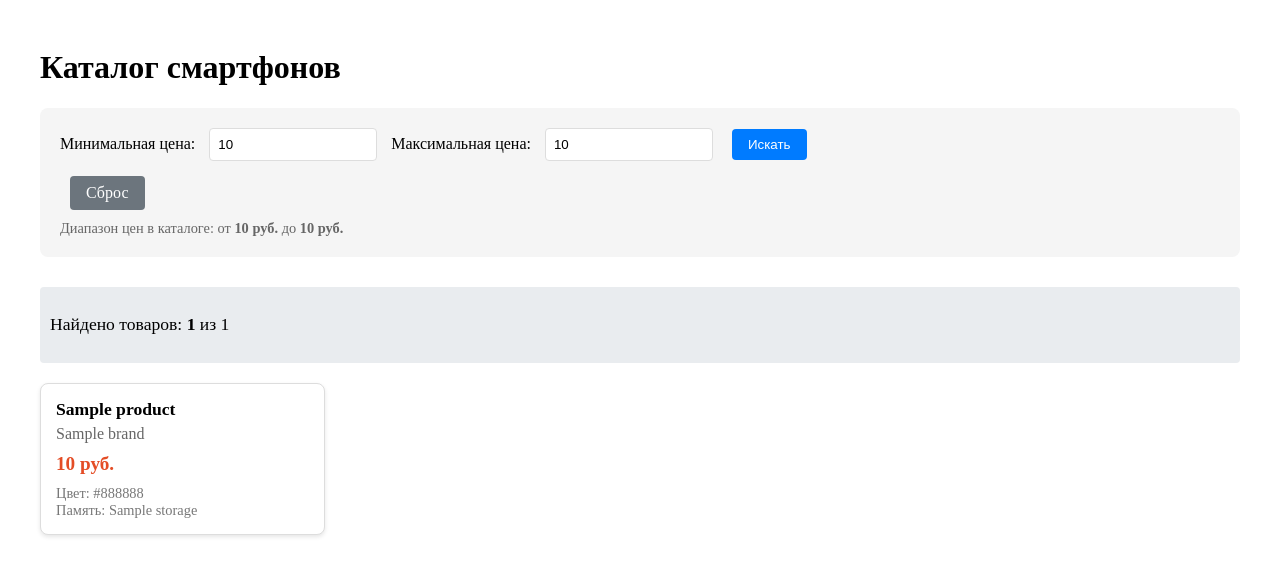
After one commit to AriNeyvert/web-back-labs, a Flask app: template templates/lab3/products.html in a window 1280 px wide. The commit adds this page. Shown: the top 576 px of the page. Run offline with Flask 3, Linux system fonts and the light colour scheme; the template is opened without the code that fills it: most values are stand-ins (such as "Sample title", 1, 10 or a date in 2020).

Commit message:
Каталог смартфонов

```diff
--- a/lab3.py
+++ b/lab3.py
@@ -1,7 +1,31 @@
 from flask import Blueprint, render_template, request, make_response, redirect
 from datetime import datetime
+
 lab3 = Blueprint('lab3', __name__)
 
+# Список товаров (смартфоны)
+products = [
+    {"id": 1, "name": "iPhone 15 Pro", "brand": "Apple", "price": 99990, "color": "Титановый", "storage": "128GB"},
+    {"id": 2, "name": "Samsung Galaxy S24", "brand": "Samsung", "price": 79990, "color": "Черный", "storage": "256GB"},
+    {"id": 3, "name": "Xiaomi 14", "brand": "Xiaomi", "price": 59990, "color": "Белый", "storage": "256GB"},
+    {"id": 4, "name": "Google Pixel 8 Pro", "brand": "Google", "price": 89990, "color": "Серый", "storage": "128GB"},
+    {"id": 5, "name": "OnePlus 12", "brand": "OnePlus", "price": 64990, "color": "Зеленый", "storage": "256GB"},
+    {"id": 6, "name": "iPhone 14", "brand": "Apple", "price": 69990, "color": "Синий", "storage": "128GB"},
+    {"id": 7, "name": "Samsung Galaxy A54", "brand": "Samsung", "price": 34990, "color": "Фиолетовый", "storage": "128GB"},
+    {"id": 8, "name": "Xiaomi Redmi Note 13", "brand": "Xiaomi", "price": 24990, "color": "Черный", "storage": "128GB"},
+    {"id": 9, "name": "Realme 11 Pro+", "brand": "Realme", "price": 32990, "color": "Золотой", "storage": "256GB"},
+    {"id": 10, "name": "Nothing Phone 2", "brand": "Nothing", "price": 45990, "color": "Белый", "storage": "128GB"},
+    {"id": 11, "name": "iPhone 15 Pro Max", "brand": "Apple", "price": 129990, "color": "Титановый", "storage": "256GB"},
+    {"id": 12, "name": "Samsung Galaxy Z Flip5", "brand": "Samsung", "price": 99990, "color": "Сиреневый", "storage": "256GB"},
+    {"id": 13, "name": "Google Pixel 7a", "brand": "Google", "price": 44990, "color": "Голубой", "storage": "128GB"},
+    {"id": 14, "name": "Xiaomi Poco X6 Pro", "brand": "Xiaomi", "price": 29990, "color": "Желтый", "storage": "256GB"},
+    {"id": 15, "name": "Sony Xperia 5 V", "brand": "Sony", "price": 79990, "color": "Черный", "storage": "128GB"},
+    {"id": 16, "name": "Motorola Edge 40", "brand": "Motorola", "price": 39990, "color": "Зеленый", "storage": "256GB"},
+    {"id": 17, "name": "Honor Magic 5 Pro", "brand": "Honor", "price": 59990, "color": "Бирюзовый", "storage": "512GB"},
+    {"id": 18, "name": "iPhone SE 2022", "brand": "Apple", "price": 42990, "color": "Красный", "storage": "64GB"},
+    {"id": 19, "name": "Samsung Galaxy S23 FE", "brand": "Samsung", "price": 54990, "color": "Кремовый", "storage": "128GB"},
+    {"id": 20, "name": "Xiaomi 13T", "brand": "Xiaomi", "price": 49990, "color": "Черный", "storage": "256GB"}
+]
 
 @lab3.route('/lab3/')
 def lab():
@@ -231,3 +255,76 @@ def ticket_result():
                          insurance=insurance_display,
                          ticket_type=ticket_type,
                          total_price=total_price)
+
+
+@lab3.route('/lab3/products')
+def products_page():
+    # Получаем минимальную и максимальную цену из всех товаров
+    min_price_all = min(product['price'] for product in products)
+    max_price_all = max(product['price'] for product in products)
+
+    # Получаем значения из формы
+    min_price = request.args.get('min_price')
+    max_price = request.args.get('max_price')
+
+    # Обработка кнопки сброса
+    if request.args.get('reset'):
+        resp = make_response(redirect('/lab3/products'))
+        resp.delete_cookie('products_min_price')
+        resp.delete_cookie('products_max_price')
+        return resp
+
+    # Если форма отправлена, сохраняем значения в куки
+    if min_price is not None or max_price is not None:
+        resp = make_response(redirect('/lab3/products'))
+        if min_price:
+            resp.set_cookie('products_min_price', min_price)
+        else:
+            resp.delete_cookie('products_min_price')
+        if max_price:
+            resp.set_cookie('products_max_price', max_price)
+        else:
+            resp.delete_cookie('products_max_price')
+        return resp
+
+    # Если форма не отправлена, берем значения из куки
+    min_price = request.cookies.get('products_min_price')
+    max_price = request.cookies.get('products_max_price')
+
+    # Фильтрация товаров
+    filtered_products = products
+
+    if min_price or max_price:
+        try:
+            min_val = float(min_price) if min_price else min_price_all
+            max_val = float(max_price) if max_price else max_price_all
+
+            # Если пользователь перепутал min и max, меняем их местами
+            if min_val > max_val:
+                min_val, max_val = max_val, min_val
+
+            filtered_products = [
+                product for product in products
+                if min_val <= product['price'] <= max_val
+            ]
+        except ValueError:
+            # Если введены некорректные значения, показываем все товары
+            filtered_products = products
+
+    return render_template('lab3/products.html',
+                         products=filtered_products,
+                         min_price=min_price,
+                         max_price=max_price,
+                         min_price_all=min_price_all,
+                         max_price_all=max_price_all,
+                         products_count=len(filtered_products),
+                         all_products_count=len(products))
+
+
+@lab3.route('/lab3/products_reset')
+def products_reset():
+    """Очистка фильтров и показ всех товаров"""
+    resp = make_response(redirect('/lab3/products'))
+    resp.delete_cookie('products_min_price')
+    resp.delete_cookie('products_max_price')
+    return resp
--- a/templates/lab3/lab3.html
+++ b/templates/lab3/lab3.html
@@ -42,6 +42,7 @@
         <li><a href="/lab3/order">Заказ</a></li>
         <li><a href="/lab3/settings">Цвет текста</a></li>
         <li><a href="/lab3/ticket_result">Железнодорожный билет</a></li>
+        <li><a href="/lab3/products">Список товаров</a></li>
     </ol>
 
     <div>
--- /dev/null
+++ b/templates/lab3/products.html
@@ -0,0 +1,159 @@
+<!DOCTYPE html>
+<html>
+<head>
+    <title>Каталог товаров</title>
+    <style>
+        .products-container {
+            max-width: 1200px;
+            margin: 0 auto;
+            padding: 20px;
+        }
+        .filter-form {
+            background: #f5f5f5;
+            padding: 20px;
+            border-radius: 8px;
+            margin-bottom: 30px;
+        }
+        .filter-form input {
+            padding: 8px;
+            margin: 0 10px;
+            border: 1px solid #ddd;
+            border-radius: 4px;
+            width: 150px;
+        }
+        .filter-form button {
+            padding: 8px 16px;
+            margin: 0 5px;
+            border: none;
+            border-radius: 4px;
+            cursor: pointer;
+        }
+        .search-btn {
+            background: #007bff;
+            color: white;
+        }
+        .reset-btn {
+            background: #6c757d;
+            color: white;
+        }
+        .reset-link {
+            display: inline-block;
+            padding: 8px 16px;
+            background: #6c757d;
+            color: white;
+            text-decoration: none;
+            border-radius: 4px;
+            margin-left: 10px;
+        }
+        .products-grid {
+            display: grid;
+            grid-template-columns: repeat(auto-fill, minmax(280px, 1fr));
+            gap: 20px;
+        }
+        .product-card {
+            border: 1px solid #ddd;
+            border-radius: 8px;
+            padding: 15px;
+            background: white;
+            box-shadow: 0 2px 4px rgba(0,0,0,0.1);
+        }
+        .product-name {
+            font-weight: bold;
+            font-size: 1.1em;
+            margin-bottom: 5px;
+        }
+        .product-brand {
+            color: #666;
+            margin-bottom: 5px;
+        }
+        .product-price {
+            color: #e44d26;
+            font-weight: bold;
+            font-size: 1.2em;
+            margin: 10px 0;
+        }
+        .product-details {
+            font-size: 0.9em;
+            color: #777;
+        }
+        .results-info {
+            margin-bottom: 20px;
+            font-size: 1.1em;
+            padding: 10px;
+            background: #e9ecef;
+            border-radius: 4px;
+        }
+        .no-products {
+            text-align: center;
+            padding: 40px;
+            color: #666;
+            font-size: 1.2em;
+        }
+        .price-range-info {
+            margin-top: 10px;
+            font-size: 0.9em;
+            color: #666;
+        }
+    </style>
+</head>
+<body>
+    <div class="products-container">
+        <h1>Каталог смартфонов</h1>
+
+        <div class="filter-form">
+            <form method="get" action="/lab3/products">
+                <label>Минимальная цена:</label>
+                <input type="number" name="min_price" value="{{ min_price or '' }}"
+                       placeholder="{{ min_price_all }}" min="0" step="100">
+
+                <label>Максимальная цена:</label>
+                <input type="number" name="max_price" value="{{ max_price or '' }}"
+                       placeholder="{{ max_price_all }}" min="0" step="100">
+
+                <button type="submit" class="search-btn">Искать</button>
+            </form>
+
+            <div style="margin-top: 15px;">
+                <a href="/lab3/products_reset" class="reset-link">Сброс</a>
+            </div>
+
+            <div class="price-range-info">
+                Диапазон цен в каталоге: от <strong>{{ min_price_all }} руб.</strong> до <strong>{{ max_price_all }} руб.</strong>
+            </div>
+        </div>
+
+        <div class="results-info">
+            {% if min_price or max_price %}
+                {% if products_count == 0 %}
+                    <p style="color: #d00;">Не найдено ни одного товара в указанном диапазоне цен</p>
+                {% else %}
+                    <p>Найдено товаров: <strong>{{ products_count }}</strong> из {{ all_products_count }}</p>
+                {% endif %}
+            {% else %}
+                <p>Всего товаров в каталоге: <strong>{{ all_products_count }}</strong></p>
+            {% endif %}
+        </div>
+
+        {% if products_count > 0 %}
+            <div class="products-grid">
+                {% for product in products %}
+                    <div class="product-card">
+                        <div class="product-name">{{ product.name }}</div>
+                        <div class="product-brand">{{ product.brand }}</div>
+                        <div class="product-price">{{ "{:,}".format(product.price).replace(",", " ") }} руб.</div>
+                        <div class="product-details">
+                            <div>Цвет: {{ product.color }}</div>
+                            <div>Память: {{ product.storage }}</div>
+                        </div>
+                    </div>
+                {% endfor %}
+            </div>
+        {% elif min_price or max_price %}
+            <div class="no-products">
+                <p>😔 Не найдено ни одного товара в указанном диапазоне цен</p>
+                <p>Попробуйте изменить параметры поиска или <a href="/lab3/products_reset">показать все товары</a></p>
+            </div>
+        {% endif %}
+    </div>
+</body>
+</html>
```
